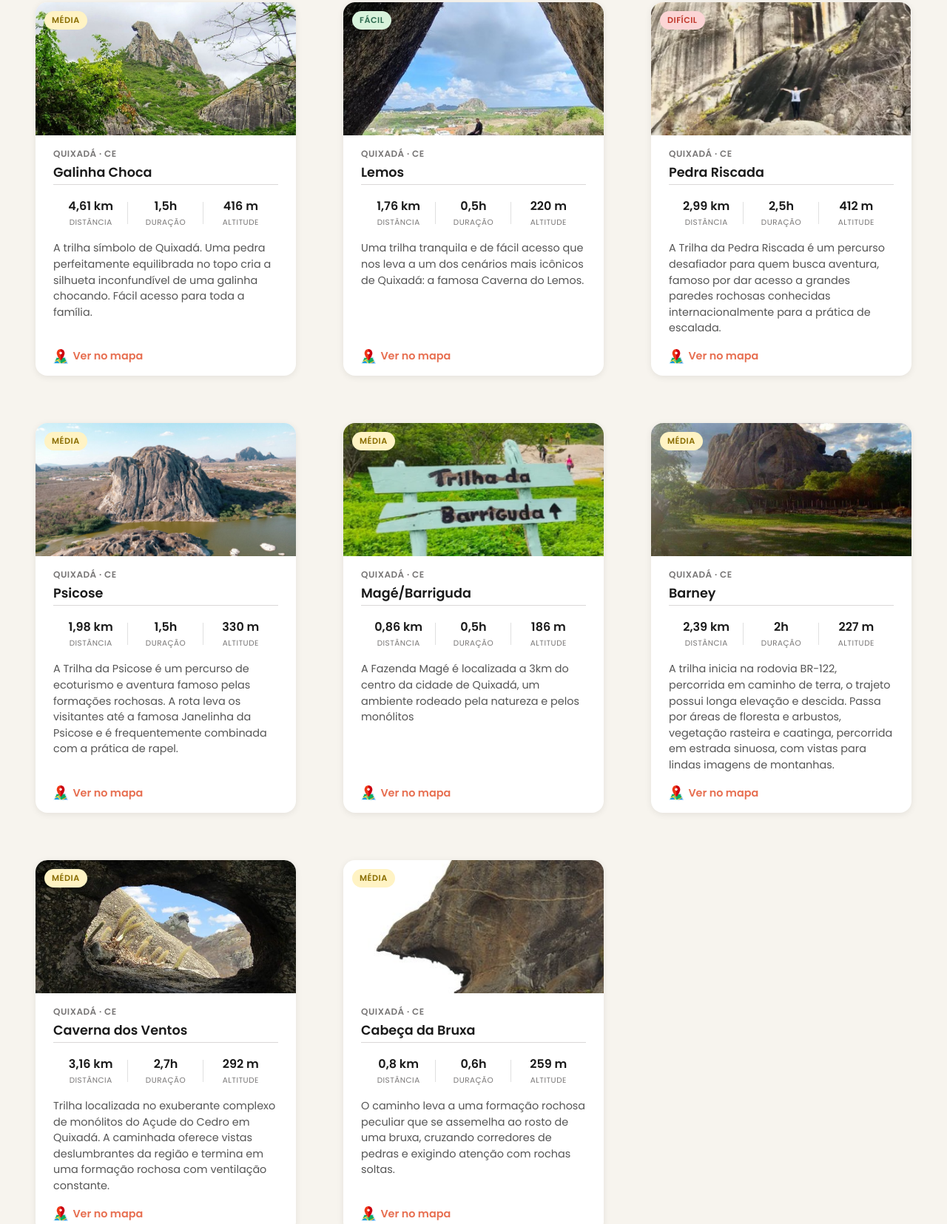
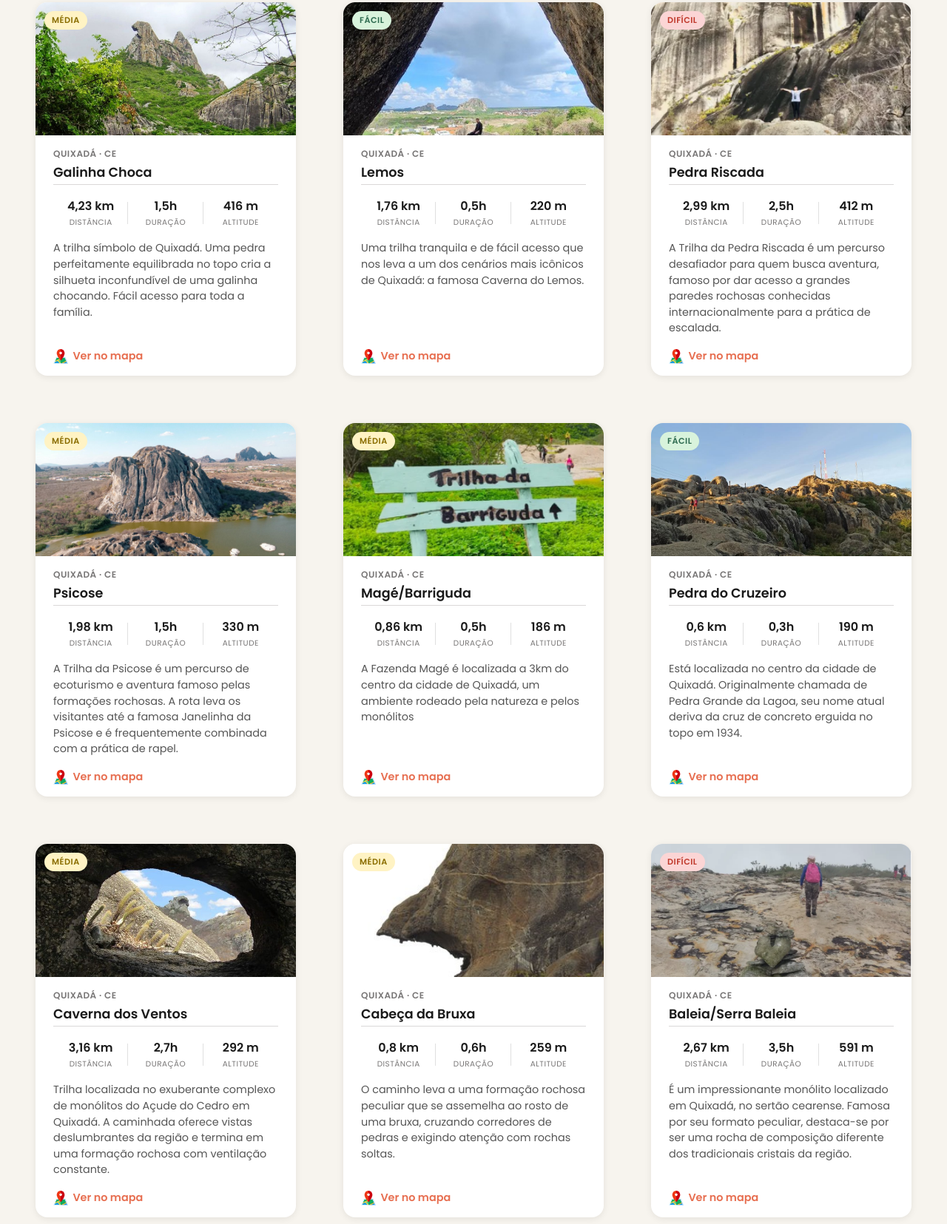
Before and after one commit to Layssaoliveira26/Projeto-Web-Trilha, a website built with Vite: page projeto-trilheiros/src/pages/trilhas/trilhas.html in a window 1280 px wide. Shown: the part 360-2015 px from the top of the page at 74% size. Built offline with nearby package versions, Linux system fonts and the light colour scheme; no server answers; files whose address does not match are found by name.

Commit message:
fix: ajustadas algumas trilhas e seus dados

```diff
--- a/projeto-trilheiros/src/mocks/trilhas-mock.js
+++ b/projeto-trilheiros/src/mocks/trilhas-mock.js
@@ -5,7 +5,7 @@ export const trilhas = [
         cidade: "Quixadá",
         estado: "CE",
         dificuldade: "Média",
-        distancia: "4,61 km",
+        distancia: "4,23 km",
         duracao: "1,5h",
         altitude: "416 m",
         descricao: "A trilha símbolo de Quixadá. Uma pedra perfeitamente equilibrada no topo cria a silhueta inconfundível de uma galinha chocando. Fácil acesso para toda a família.",
@@ -66,15 +66,15 @@ export const trilhas = [
     },
     {
         id: 6,
-        nome: "Barney",
+        nome: "Pedra do Cruzeiro",
         cidade: "Quixadá",
         estado: "CE",
-        dificuldade: "Média",
-        distancia: "2,39 km",
-        duracao: "2h",
-        altitude: "227 m",
-        descricao: "A trilha inicia na rodovia BR-122, percorrida em caminho de terra, o trajeto possui longa elevação e descida. Passa por áreas de floresta e arbustos, vegetação rasteira e caatinga, percorrida em estrada sinuosa, com vistas para lindas imagens de montanhas. ",
-        imagem: "/assets/barney.png",
+        dificuldade: "Fácil",
+        distancia: "0,6 km",
+        duracao: "0,3h",
+        altitude: "190 m",
+        descricao: "Está localizada no centro da cidade de Quixadá. Originalmente chamada de Pedra Grande da Lagoa, seu nome atual deriva da cruz de concreto erguida no topo em 1934.",
+        imagem: "/assets/pedra-cruzeiro.jpg",
         linkMapa: "https://www.google.com/maps?q=Pedra+da+Galinha+Pacatuba"
     },
     {
@@ -102,5 +102,18 @@ export const trilhas = [
         descricao: "O caminho leva a uma formação rochosa peculiar que se assemelha ao rosto de uma bruxa, cruzando corredores de pedras e exigindo atenção com rochas soltas.",
         imagem: "/assets/bruxa.jpg",
         linkMapa: "https://www.google.com/maps?q=Canion+dos+Apertados+Quixada"
+    },
+    {
+        id: 9,
+        nome: "Baleia/Serra Baleia",
+        cidade: "Quixadá",
+        estado: "CE",
+        dificuldade: "Difícil",
+        distancia: "2,67 km",
+        duracao: "3,5h",
+        altitude: "591 m",
+        descricao: "É um impressionante monólito localizado em Quixadá, no sertão cearense. Famosa por seu formato peculiar, destaca-se por ser uma rocha de composição diferente dos tradicionais cristais da região.",
+        imagem: "/assets/pedra-baleia.png",
+        linkMapa: "https://www.google.com/maps?q=Canion+dos+Apertados+Quixada"
     }
  ];
--- a/projeto-trilheiros/src/pages/trilhas_famosas/trilhasfamosas.html
+++ b/projeto-trilheiros/src/pages/trilhas_famosas/trilhasfamosas.html
@@ -33,7 +33,7 @@
                             <div class="tf-card__rodape">
                                 <span>Duração: 1 hora</span>
                                 <span>Altitude: 233 m</span>
-                                <span id="distancia-pedra-cruzeiro">Calculando distância...</span>
+                                <!-- <span id="distancia-pedra-cruzeiro">Calculando distância...</span> -->
                             </div>
                         </div>
                     </article>
@@ -49,23 +49,22 @@
                             <div class="tf-card__rodape">
                                 <span>Duração: 2 horas</span>
                                 <span>Altitude: 430 m</span>
-                                <span id="distancia-galinha-choca">Calculando distância...</span>
+                                <!-- <span id="distancia-galinha-choca">Calculando distância...</span> -->
                             </div>
                         </div>
                     </article>
 
                     <article class="tf-card">
-                        <img src="https://s2.wklcdn.com/image_25/775433/142170056/90014084Master.jpg" class="tf-card__img" alt="Pedra da Psicose">
+                        <img src="/public/assets/pedra-baleia.png" class="tf-card__img" alt="Pedra da Baleia">
                         <div class="tf-card__conteudo">
                             <div class="tf-card__tags">
                                 <span class="tf-card__badge tf-card__badge--dificil">DIFÍCIL</span>
                             </div>
-                            <h3 class="tf-card__titulo">Pedra da Psicose</h3>
+                            <h3 class="tf-card__titulo">Pedra da Baleia</h3>
                             <p class="tf-card__desc">O nome já avisa: um desafio técnico para trilheiros experientes. Exige bom preparo físico, escalaminhada e muita atenção nos paredões de rocha.</p>
                             <div class="tf-card__rodape">
-                                <span>Duração: 2 horas</span>
-                                <span>Altitude: 275 m</span>
-                                <span id="distancia-pedra-psicose">Calculando distância...</span>
+                                <span>Duração: 3,5 horas</span>
+                                <span>Altitude: 591 m</span>
                             </div>
                         </div>
                     </article>
```
Also changed, not shown: projeto-trilheiros/public/assets/pedra-baleia.png (added), projeto-trilheiros/public/assets/pedra-cruzeiro.jpg (added).
